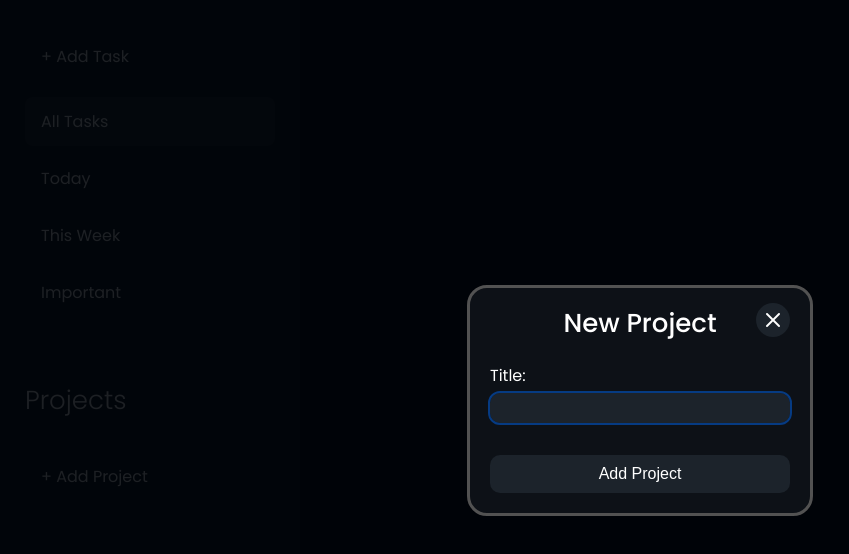
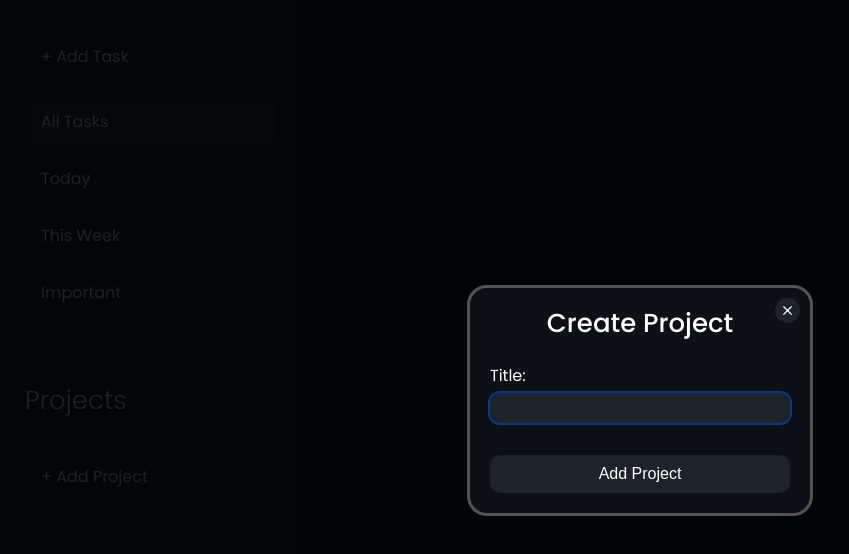
Before and after one commit to PDLIF/to-do-list-TOP, a website built with webpack: page src/index.html in a window 1280 px wide. Both pictures are taken after a click on the element "+ Add Project". Shown: the whole page, without its empty margins (0-849 px from the left). Built offline with nearby package versions, Linux system fonts and the light colour scheme.

Commit message:
resize foem exit button

```diff
--- a/src/index.html
+++ b/src/index.html
@@ -92,7 +92,7 @@
             </form>
         </dialog>
         <dialog class="add-project-form-dialog hidden">
-            <h3 class="form-heading">New Project</h3>
+            <h3 class="form-heading">Create Project</h3>
             <div class="form-exit-btn">
                 <img src="./assets/form-exit-btn/form-exit-btn.png" alt="" class="form-exit-cross">
             </div>
--- a/src/style.css
+++ b/src/style.css
@@ -495,9 +495,9 @@ input:focus, textarea:focus, select:focus {
 
 .form-exit-btn {
     position: absolute;
-    top: 15px;
-    right: 20px;
-    height: 34px;
+    top: 10px;
+    right: 10px;
+    height: 25px;
     width: fit-content;
 
     border-radius: 100px;
@@ -515,5 +515,6 @@ input:focus, textarea:focus, select:focus {
 }
 
 .form-exit-cross {
+    width: 15px;
     margin: 5px;
 }
```
